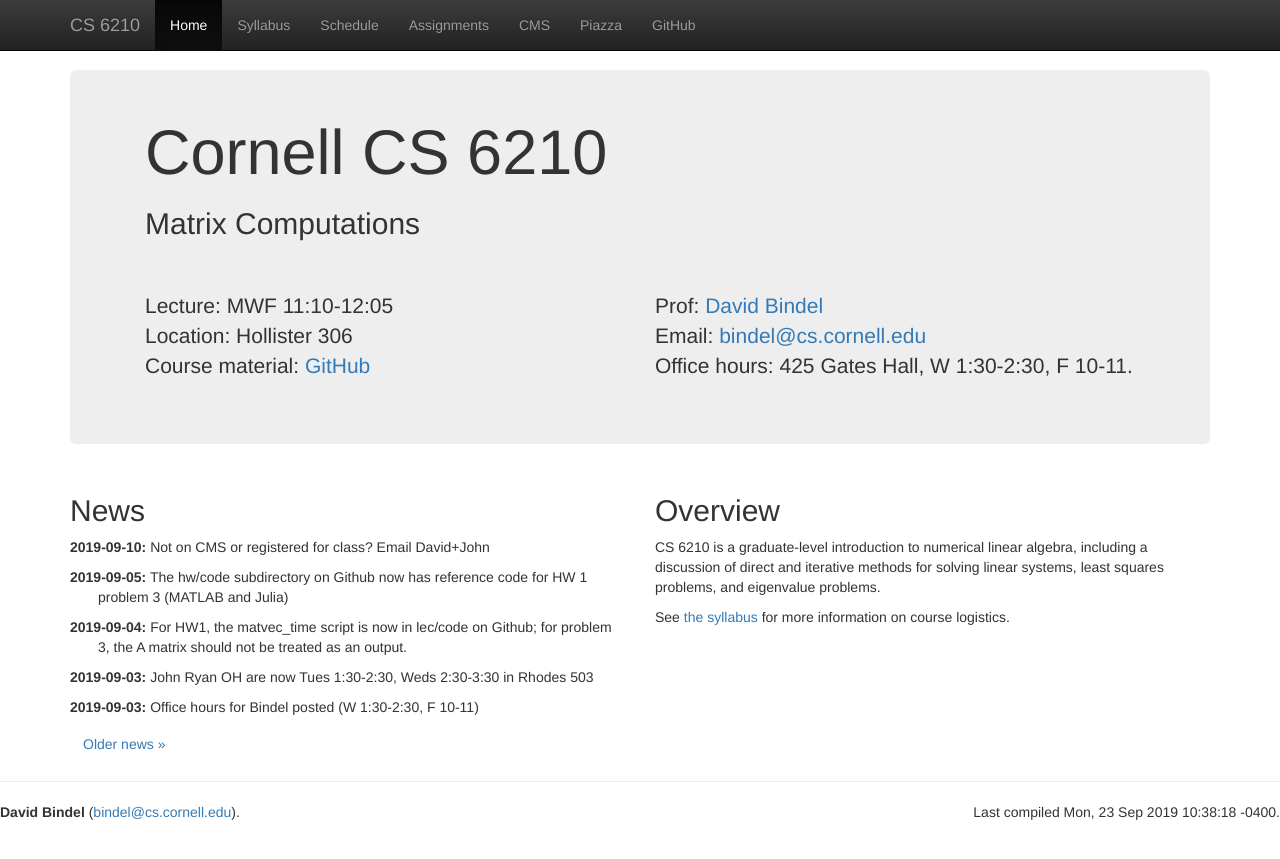
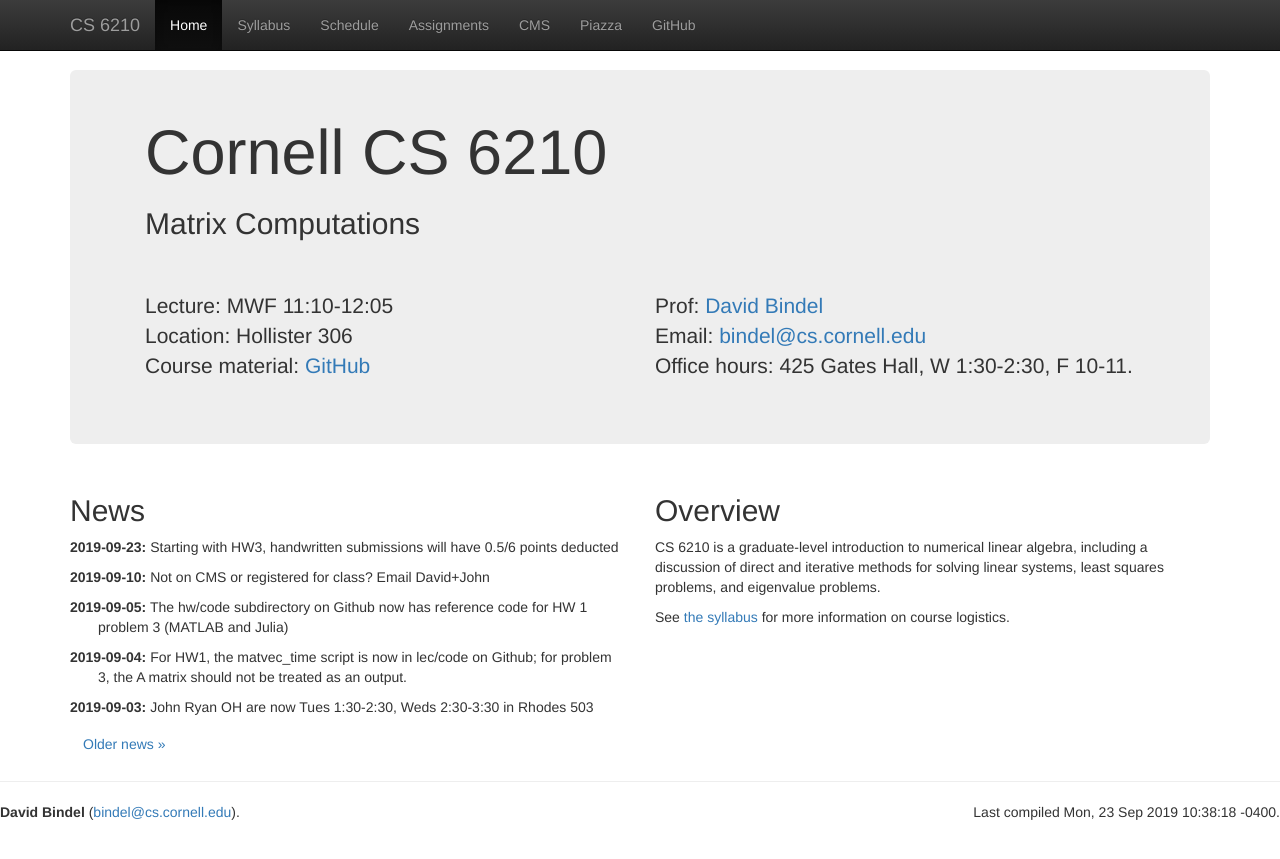
Before and after one commit to dbindel/cs6210-f19, a Jekyll site: the page built from web/index.html, in a window 1280 px wide. Shown: the top 859 px of the page. Built offline with Jekyll 4.4.1, drawn with Linux system fonts in a browser that asks for light colours; nearby versions of some CDN libraries.

Commit message:
Update news.yml

```diff
--- a/web/_data/news.yml
+++ b/web/_data/news.yml
@@ -13,3 +13,6 @@
 -
   date: 2019-09-10
   text: "Not on CMS or registered for class? Email David+John"
+-
+  date: 2019-09-23
+  text: "Starting with HW3, handwritten submissions will have 0.5/6 points deducted"
```
